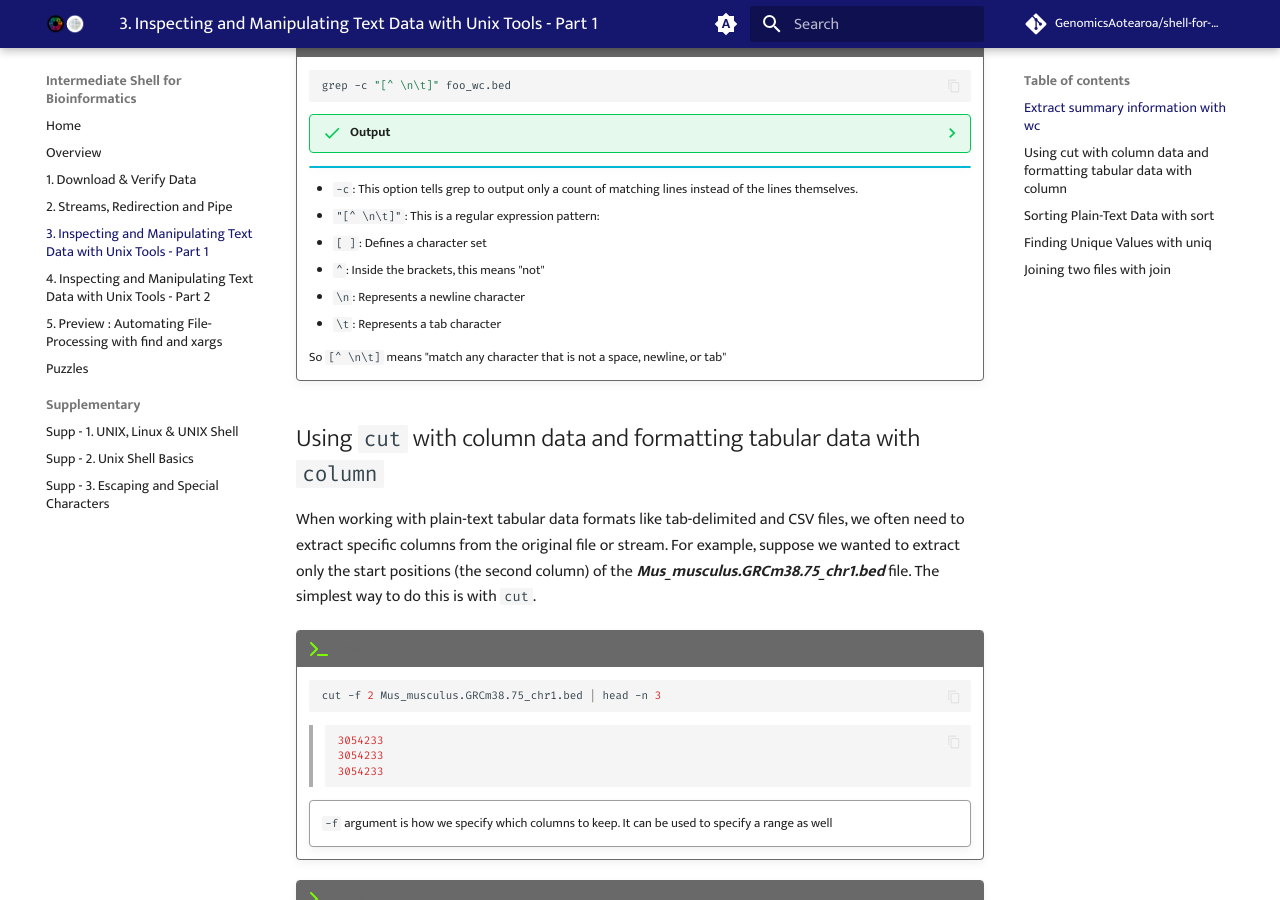
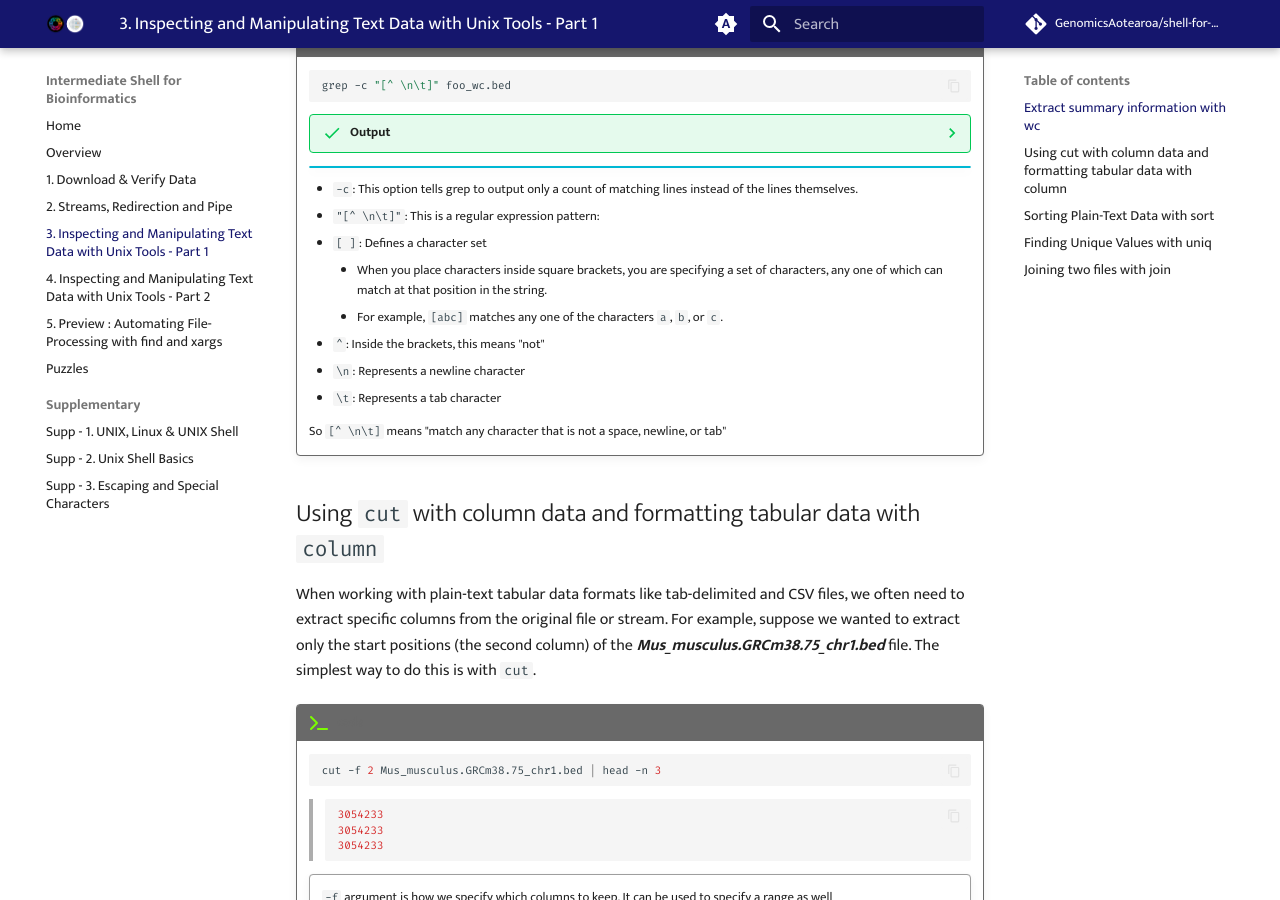
Before and after one commit to GenomicsAotearoa/shell-for-bioinformatics, an MkDocs documentation site: the page built from docs/4_inspectmanipluate.md, in a window 1280 px wide and 900 px high, scrolled down 2358 px. Built offline with MkDocs 1.6.1 and Material for MkDocs 9.7.7, drawn with Linux system fonts in a browser that asks for light colours; comment, search, counter and statistics services are not loaded.

Commit message:
add more info to grep

```diff
--- a/docs/4_inspectmanipluate.md
+++ b/docs/4_inspectmanipluate.md
@@ -162,6 +162,8 @@ This is a good place to bring in `grep` again which can be used to count the num
     - `-c`: This option tells grep to output only a count of matching lines instead of the lines themselves.
     - `"[^ \n\t]"`: This is a regular expression pattern:
     - `[ ]`: Defines a character set
+        - When you place characters inside square brackets, you are specifying a set of characters, any one of which can match at that position in the string.
+        - For example, `[abc]` matches any one of the characters `a`, `b`, or `c`.
     - `^`: Inside the brackets, this means "not"
     - `\n`: Represents a newline character
     - `\t`: Represents a tab character
```
